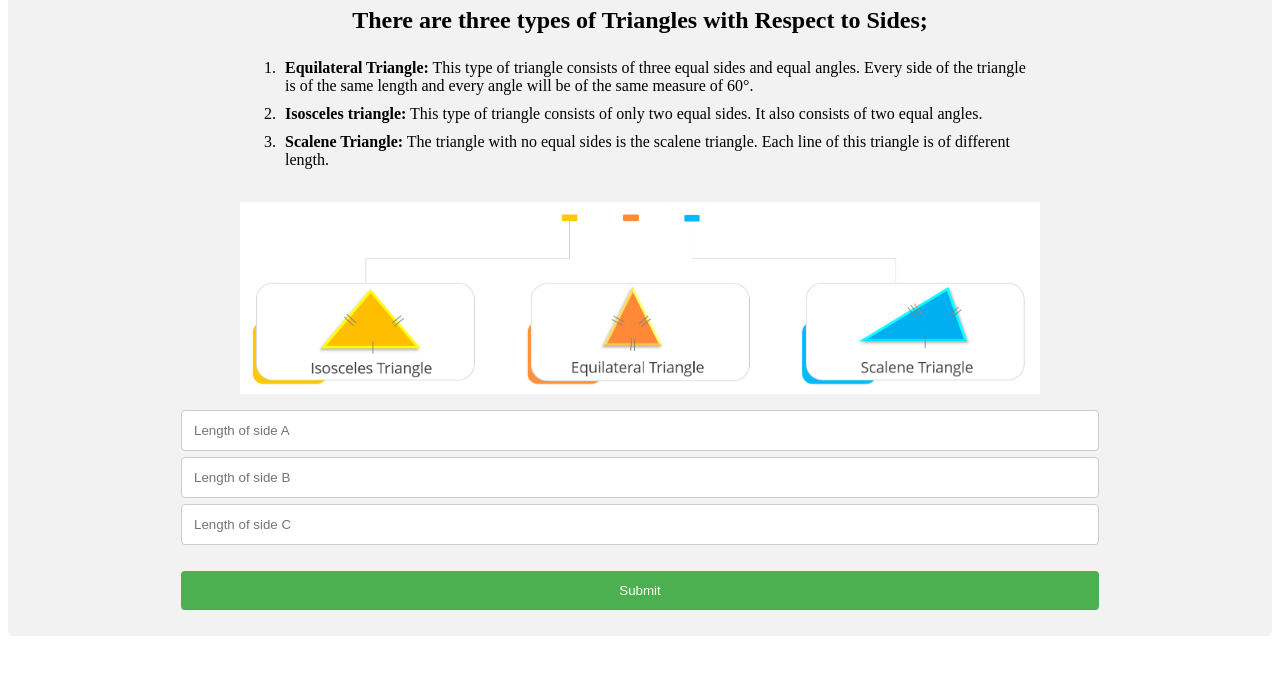
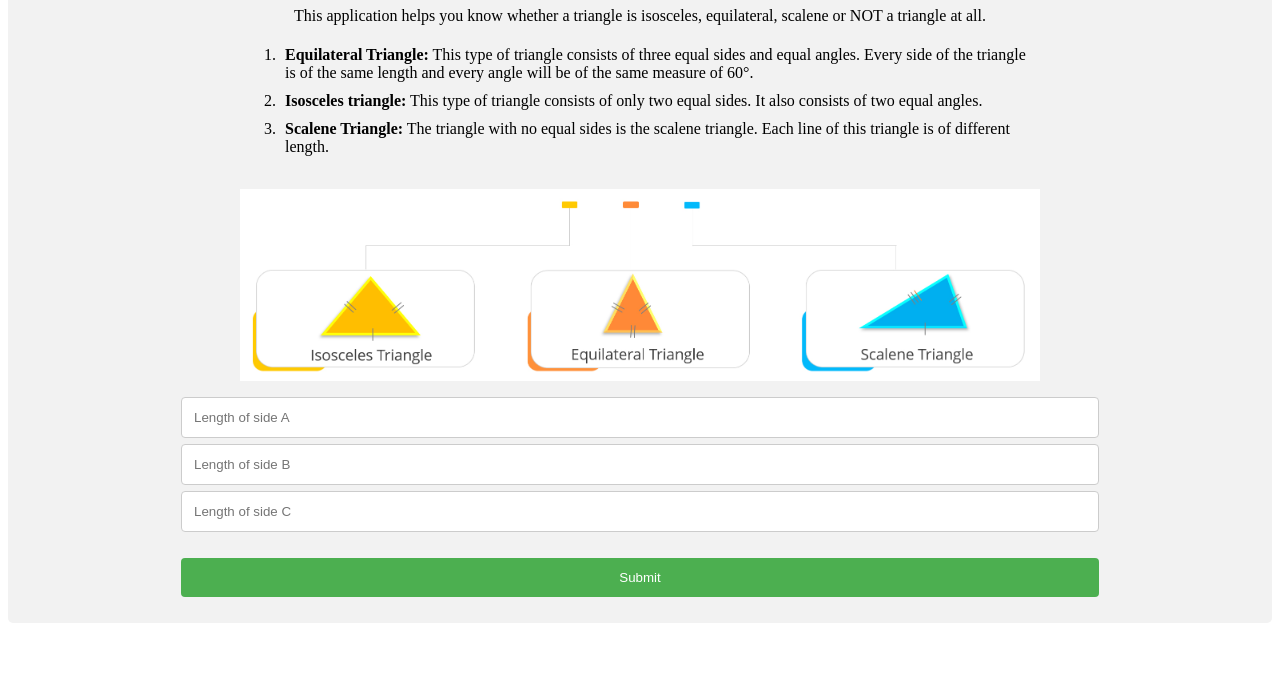
Before and after one commit to alexogola/triangle-tracker, a plain HTML site: page index.html in a window 1280 px wide. Shown: the part 101-800 px from the top of the page. Drawn offline with Linux system fonts and the light colour scheme.

Commit message:
add project description

```diff
--- a/index.html
+++ b/index.html
@@ -10,7 +10,7 @@
     <div class="container">
       <div class="textContainer">
         <h1>The Triangle Tracker</h1>
-        <h2>There are three types of Triangles with Respect to Sides;</h2>
+        <p>This application helps you know whether a triangle is isosceles, equilateral, scalene or NOT a triangle at all.</p>
       </div>
       <div class="triangleDescriptions">
         <ol>
```
